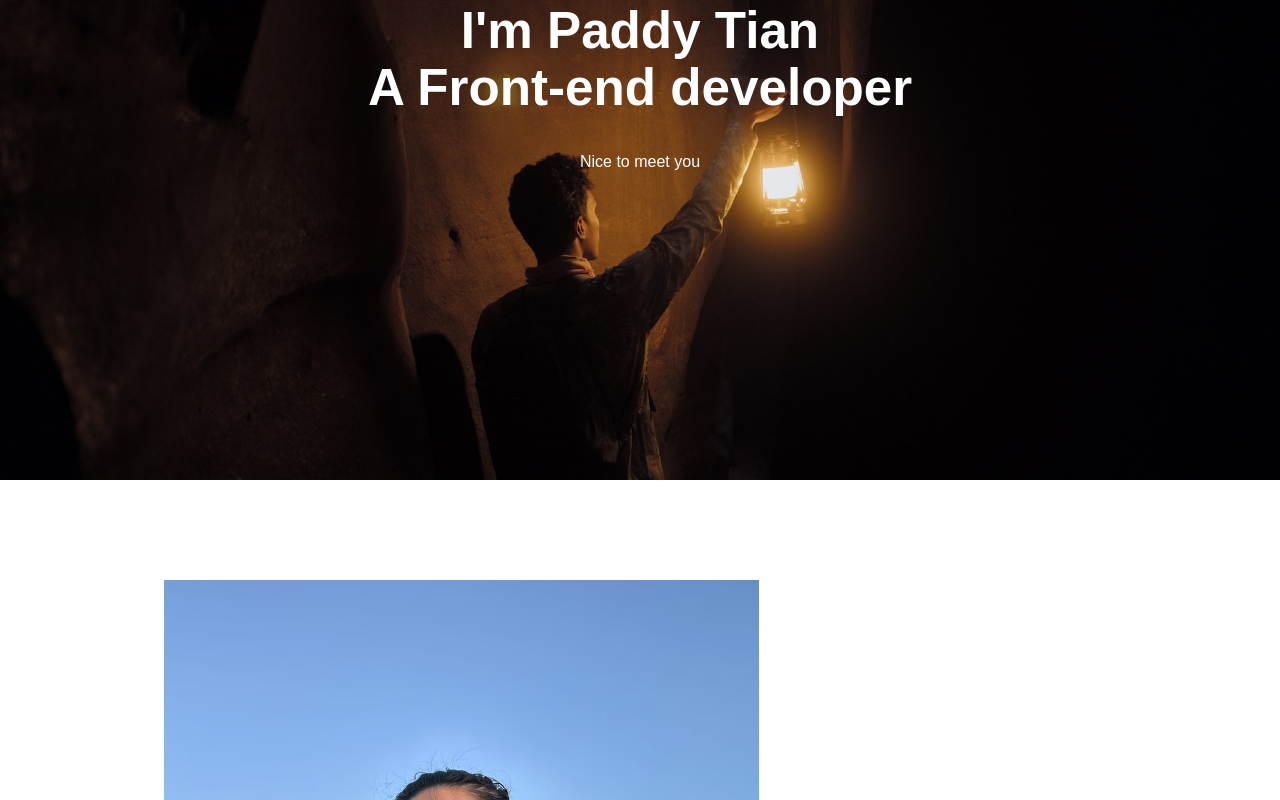
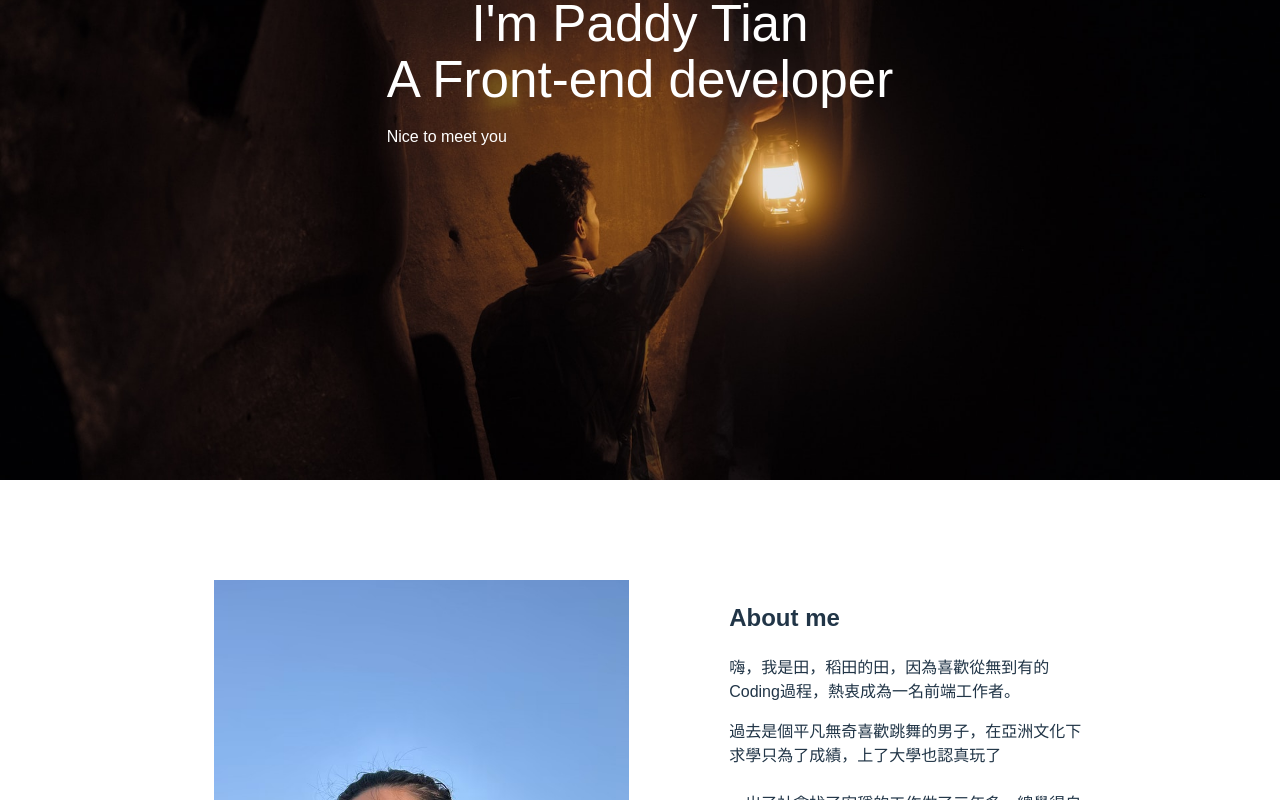
Before and after one commit to DoubleTian-tw/personal-webpage, a Vue app: page / in a window 1280 px wide. Shown: the part 320-1120 px from the top of the page. Built offline with nearby package versions, Linux system fonts and the light colour scheme.

Commit message:
feat/Add tailwind and Modify common element

```diff
--- a/src/style.css
+++ b/src/style.css
@@ -1,3 +1,7 @@
+@tailwind base;
+@tailwind components;
+@tailwind utilities;
+
 :root {
     font-family: Inter, system-ui, Avenir, Helvetica, Arial, sans-serif;
     line-height: 1.5;
@@ -29,12 +33,15 @@
 }
 
 a {
-    font-weight: 500;
-    color: #646cff;
-    text-decoration: inherit;
-}
-a:hover {
-    color: #535bf2;
+    display: block;
+    text-decoration: none;
+    margin: 0 20px;
+    color: white;
+    opacity: 0.5;
+    font-size: 1em;
+    transition-property: opacity;
+    transition-duration: 0.3s;
+    transition-timing-function: ease-in-out;
 }
 
 ul {
@@ -43,18 +50,35 @@ ul {
 body {
     margin: 0;
     padding: 0;
-    /* display: flex;
-    place-items: center; */
-    /* min-width: 320px; */
     min-height: 100vh;
     font-family: "Nunito", "Noto Sans Traditional Chinese", sans-serif;
 }
 
 h1 {
+    display: block;
     font-size: 3.2em;
     line-height: 1.1;
 }
-
+h2 {
+    display: block;
+    font-size: 1.5em;
+    text-align: left;
+    margin-block-start: 0.83em;
+    margin-block-end: 0.83em;
+    margin-inline-start: 0px;
+    margin-inline-end: 0px;
+    font-weight: bold;
+    unicode-bidi: isolate;
+}
+p {
+    display: block;
+    text-align: left;
+    margin-block-start: 1em;
+    margin-block-end: 1em;
+    margin-inline-start: 0px;
+    margin-inline-end: 0px;
+    unicode-bidi: isolate;
+}
 button {
     border-radius: 8px;
     border: 1px solid transparent;
```
